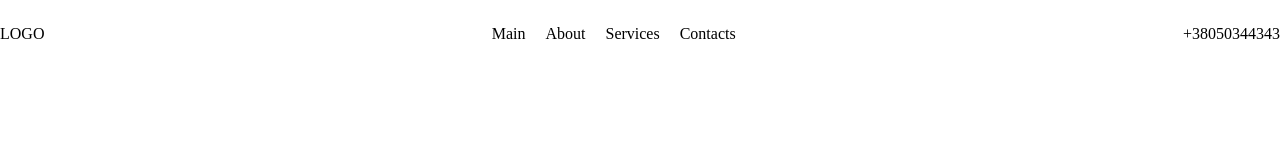
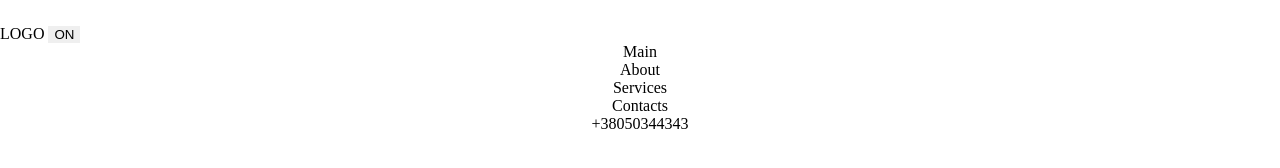
Before and after one commit to VolodymyrBashtanyuk/new-site-onParsel, a website built with Parcel: page src/index.html in a window 1280 px wide. Built offline with nearby package versions, Linux system fonts and the light colour scheme.

Commit message:
start work with  header

```diff
--- a/src/index.js
+++ b/src/index.js
@@ -1 +1,4 @@
-console.log("my name is Volodymyr")
+import mobileButton from "./js/header";
+
+
+mobileButton();
--- /dev/null
+++ b/src/js/header.js
@@ -0,0 +1,19 @@
+const button = document.querySelector('.header__btn');
+
+
+
+const mobileButton = () => {
+  const currentValue = button.textContent;
+    if (currentValue === 'ON') {
+        button.textContent = 'OFF';
+    } else {
+        button.textContent = 'ON';
+
+}
+}
+
+
+
+button.addEventListener('click', mobileButton);
+
+export default mobileButton;
--- a/src/partials/header.html
+++ b/src/partials/header.html
@@ -1,6 +1,7 @@
 <header class="header">
     <div>
-        <a href="">LOGO</a>
+        <a href="/src/index.html">LOGO</a>
+        <button class="header__btn"> ON </button>
     </div>
     <nav class="header__nav">
         <ul class="header__list">
@@ -9,8 +10,9 @@
             <li class="header__item"><a href="">Services</a></li>
             <li class="header__item"><a href="">Contacts</a></li>
         </ul>
+        <ul>
+            <li> +38050344343</li>
+        </ul>
     </nav>
-    <ul>
-        <li> +38050344343</li>
-    </ul>
+
 </header>
--- a/src/sass/componans/_header.scss
+++ b/src/sass/componans/_header.scss
@@ -1,17 +1,25 @@
 .header{
-    display: flex;
-    align-items: center ;
-    justify-content: space-between  ;
+    // display: flex;
+    // flex-direction: column;
+    // align-items: center ;
+    // justify-content: center;
     padding-top: 25px;
     padding-bottom: 25px;
 }
+.header__nav{
+    display: flex;
+        flex-direction: column;
+        align-items: center;
+}
 .header__list{
     display: flex;
-    justify-content: center;
+    flex-direction: column;
+    // justify-content: center;
+    align-items: center;
 }
-.header__item{
-    &:not(:last-child){
-        margin-right: 20px;
+// .header__item{
+//     // &:not(:last-child){
+//     //     margin-right: 20px;
 
-    }
-}
+//     // }
+// }
```
